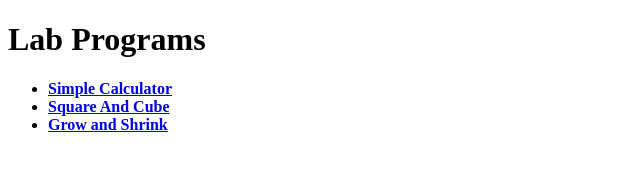
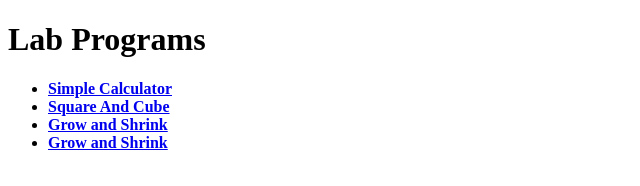
Before and after one commit to Vinay2212/Web_Lab, a plain HTML site: page index.html in a window 1280 px wide. Shown: the whole page, without its empty margins (0-640 px from the left). Drawn offline with Linux system fonts and the light colour scheme.

Commit message:
index page

```diff
--- a/index.html
+++ b/index.html
@@ -9,5 +9,6 @@
         <li><a href="Calculator.html"><b>Simple Calculator</b></a></li>
         <li><a href="SC.html"><b>Square And Cube</b></a></li>
 	<li><a href="G&S.html"><b>Grow and Shrink</b></a></li>
+	<li><a href="Vowels and Reverse.html"><b>Grow and Shrink</b></a></li>
     </ul>
 </body>
```
